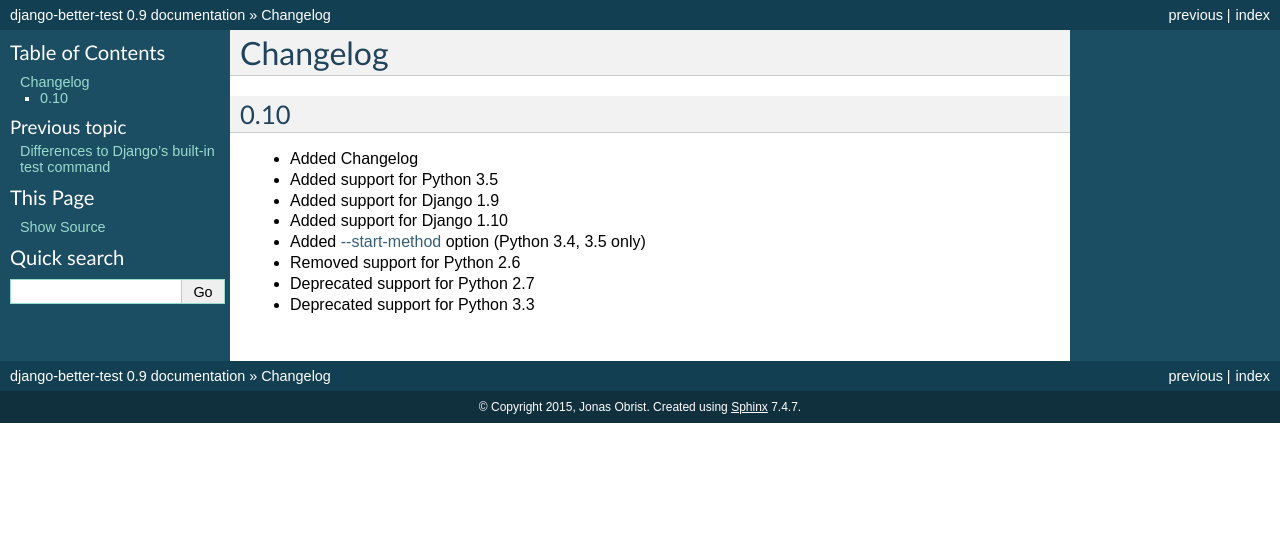
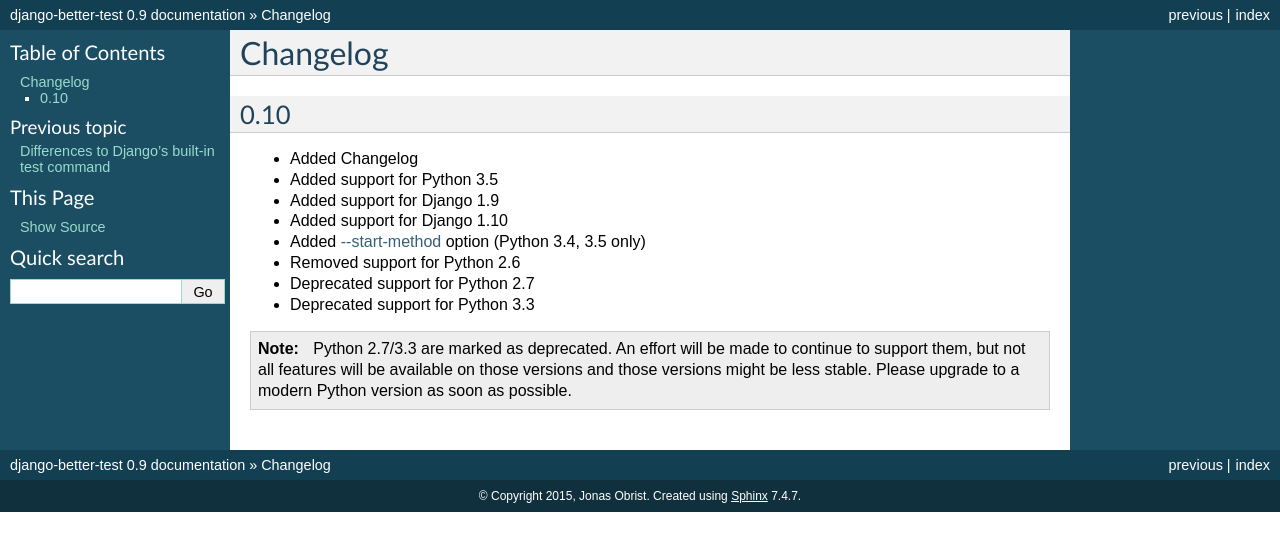
Before and after one commit to ojii/django-better-test, a Sphinx documentation site: the page built from docs/changelog.rst, in a window 1280 px wide. Shown: the top 551 px of the page. Built offline with Sphinx 7.4.7, drawn with Linux system fonts in a browser that asks for light colours.

```diff
--- a/docs/changelog.rst
+++ b/docs/changelog.rst
@@ -13,3 +13,10 @@
 * Removed support for Python 2.6
 * Deprecated support for Python 2.7
 * Deprecated support for Python 3.3
+
+.. note::
+
+    Python 2.7/3.3 are marked as deprecated. An effort will be made to continue
+    to support them, but not all features will be available on those versions
+    and those versions might be less stable. Please upgrade to a modern Python
+    version as soon as possible.
```
Also changed, not shown: 1 other file.
